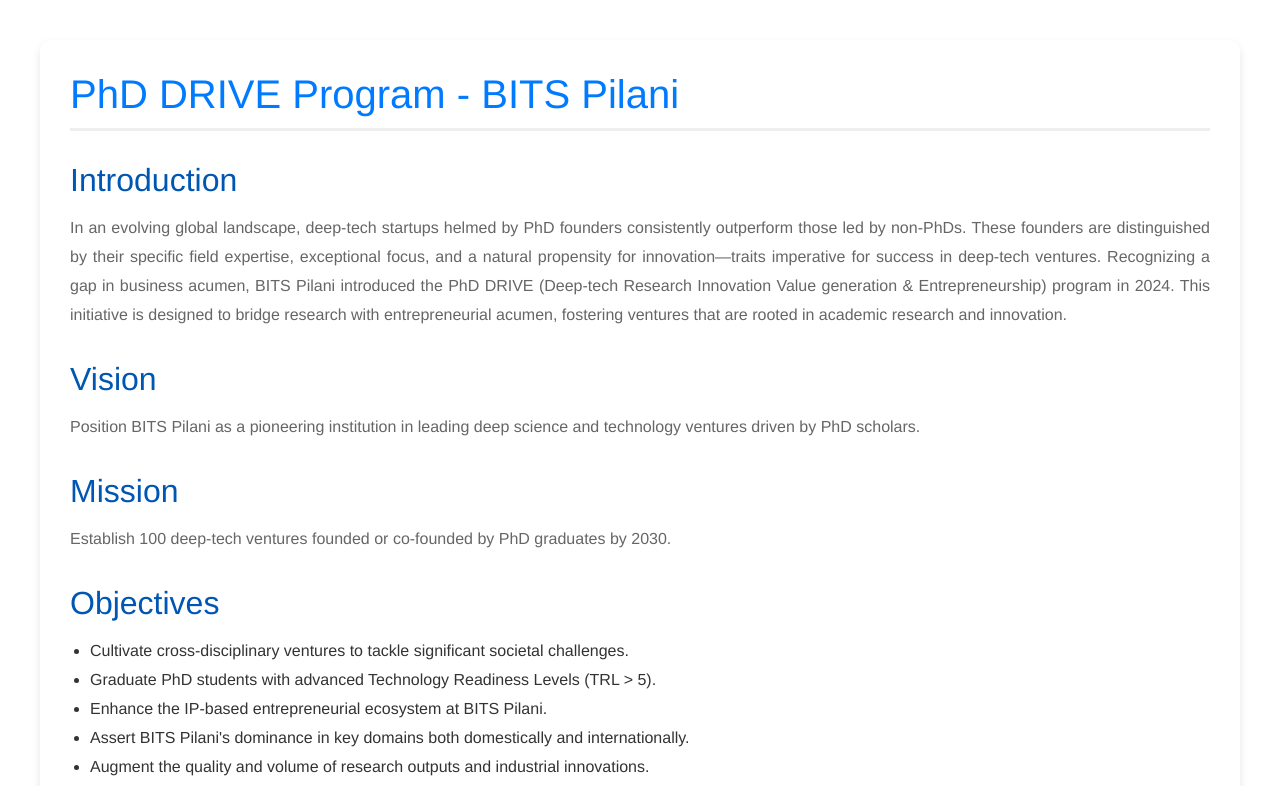
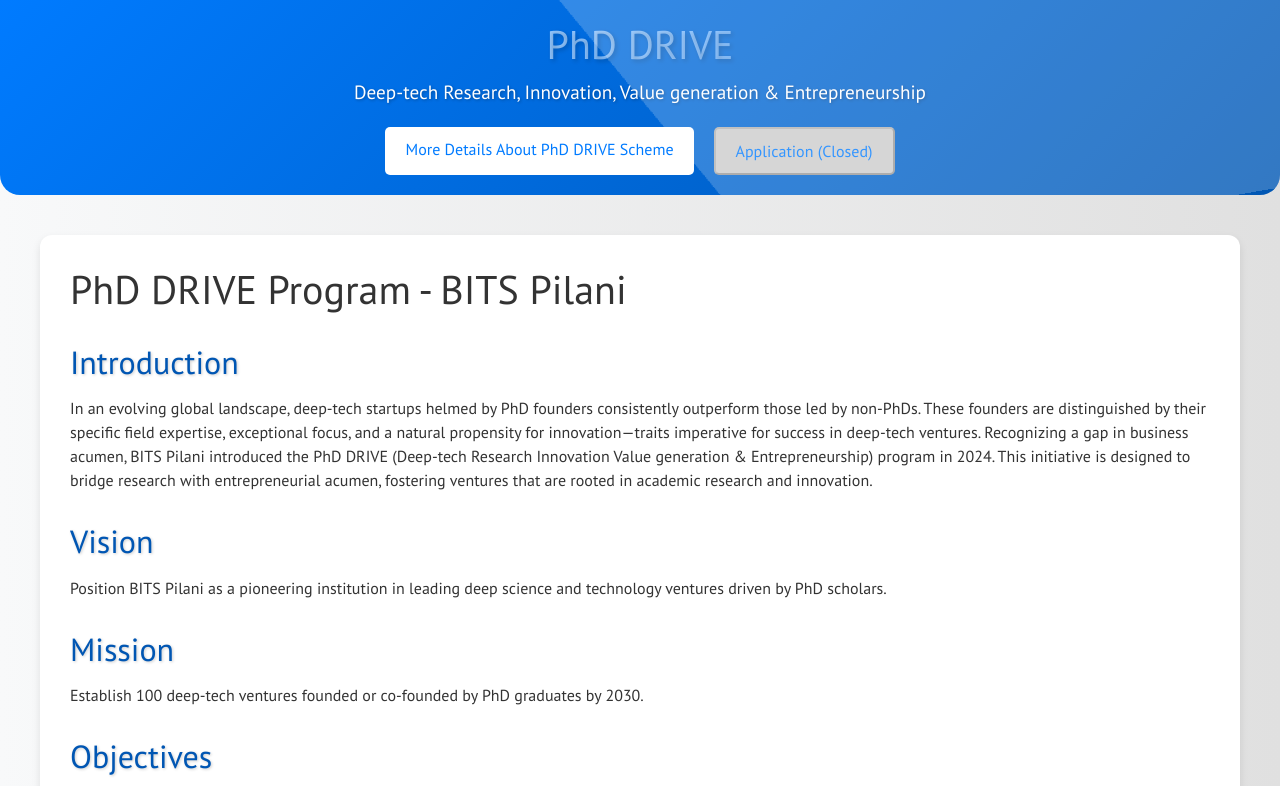
Before and after one commit to PriyanshuShekhar10/sire-cdrf, a React (Create React App) app: page /phddrive in a window 1280 px wide. Shown: the top 786 px of the page. Built offline with nearby package versions, Linux system fonts and the light colour scheme.

Commit message:
phd drive

```diff
--- a/src/Pages/PhdDrive/PhdDrive.js
+++ b/src/Pages/PhdDrive/PhdDrive.js
@@ -1,8 +1,27 @@
 import React from "react";
 import styles from "./PhdDrive.module.css";
+import Image from "./image.png";
 
 export default function PhdDrive() {
   return (
+    <div>
+      {/* New Header Section */}
+      <div className={styles.headerSection}>
+        <h1 className={styles.headerTitle}>PhD DRIVE</h1>
+        <p className={styles.headerSubtitle}>
+          Deep-tech Research, Innovation, Value generation & Entrepreneurship
+        </p>
+        <div className={styles.buttonGroup}>
+          <a href="#" className={styles.headerButton}>
+            More Details About PhD DRIVE Scheme
+          </a>
+          <button className={styles.headerButton} disabled>
+            Application (Closed)
+          </button>
+        </div>
+      </div>
+
+      {/* Existing Content */}
       <div className={styles.container}>
         <h1 className={styles.header}>PhD DRIVE Program - BITS Pilani</h1>
 
@@ -10,14 +29,15 @@
           <h2 className={styles.title}>Introduction</h2>
           <p className={styles.details}>
             In an evolving global landscape, deep-tech startups helmed by PhD
-          founders consistently outperform those led by non-PhDs. These founders
-          are distinguished by their specific field expertise, exceptional
-          focus, and a natural propensity for innovation—traits imperative for
-          success in deep-tech ventures. Recognizing a gap in business acumen,
-          BITS Pilani introduced the PhD DRIVE (Deep-tech Research Innovation
-          Value generation & Entrepreneurship) program in 2024. This initiative
-          is designed to bridge research with entrepreneurial acumen, fostering
-          ventures that are rooted in academic research and innovation.
+            founders consistently outperform those led by non-PhDs. These
+            founders are distinguished by their specific field expertise,
+            exceptional focus, and a natural propensity for innovation—traits
+            imperative for success in deep-tech ventures. Recognizing a gap in
+            business acumen, BITS Pilani introduced the PhD DRIVE (Deep-tech
+            Research Innovation Value generation & Entrepreneurship) program in
+            2024. This initiative is designed to bridge research with
+            entrepreneurial acumen, fostering ventures that are rooted in
+            academic research and innovation.
           </p>
         </div>
 
@@ -41,19 +61,19 @@
           <h2 className={styles.title}>Objectives</h2>
           <ul className={styles.list}>
             <li>
-            Cultivate cross-disciplinary ventures to tackle significant societal
-            challenges.
+              Cultivate cross-disciplinary ventures to tackle significant
+              societal challenges.
             </li>
             <li>
-            Graduate PhD students with advanced Technology Readiness Levels (TRL
-            > 5).
+              Graduate PhD students with advanced Technology Readiness Levels
+              (TRL &gt; 5).
             </li>
             <li>
               Enhance the IP-based entrepreneurial ecosystem at BITS Pilani.
             </li>
             <li>
-            Assert BITS Pilani's dominance in key domains both domestically and
-            internationally.
+              Assert BITS Pilani's dominance in key domains both domestically
+              and internationally.
             </li>
             <li>
               Augment the quality and volume of research outputs and industrial
@@ -81,20 +101,27 @@
           <h2 className={styles.title}>Fellowship and Funding</h2>
           <p className={styles.details}>
             <span className={styles.bold}>Fellowship:</span> ₹60,000 monthly
-          stipend plus benefits for up to five years, contingent on performance.
+            stipend plus benefits for up to five years, contingent on
+            performance.
             <br />
-          <span className={styles.bold}>Seed Funding:</span> Up to ₹10 lakhs to
-          develop prototypes, with a potential for similar amounts during
+            <span className={styles.bold}>Seed Funding:</span> Up to ₹10 lakhs
+            to develop prototypes, with a potential for similar amounts during
             incubation phases.
             <br />
             <span className={styles.bold}>Incubation Support:</span> Preferred
-          access to Technology Business Incubators (TBIs) in exchange for equity
-          stakes in ventures.
+            access to Technology Business Incubators (TBIs) in exchange for
+            equity stakes in ventures.
             <br />
             <span className={styles.bold}>Additional Funding:</span> Access to
-          industry and alumni funds, along with streamlined entry to government
-          funding schemes via TBIs.
+            industry and alumni funds, along with streamlined entry to
+            government funding schemes via TBIs.
           </p>
+        </div>
+      </div>
+
+      {/* Image at the Bottom */}
+      <div className={styles.imageContainer}>
+        <img src={Image} alt="PhD DRIVE Image" className={styles.bottomImage} />
       </div>
     </div>
   );
--- a/src/Pages/PhdDrive/PhdDrive.module.css
+++ b/src/Pages/PhdDrive/PhdDrive.module.css
@@ -1,26 +1,112 @@
-/* PhdDrive.module.css */
+@import url('https://fonts.googleapis.com/css2?family=PT+Sans:wght@400;700&display=swap');
+
+/* Global Styles */
+body {
+    font-family: 'PT Sans', sans-serif;
+    background: linear-gradient(to right, #f8f9fa, #e0e0e0);
+    margin: 0;
+    padding: 0;
+    scroll-behavior: smooth;
+}
+
+/* Container */
 .container {
     margin: 40px;
     padding: 30px;
-    font-family: 'Helvetica Neue', Arial, sans-serif;
+    font-family: 'PT Sans', sans-serif;
     color: #333;
     background-color: #ffffff;
     border-radius: 12px;
     box-shadow: 0 4px 8px rgba(0, 0, 0, 0.1);
-    transition: box-shadow 0.3s ease-in-out;
+    transition: box-shadow 0.3s ease-in-out, transform 0.3s ease-in-out;
+    position: relative;
+    overflow: hidden;
 }
 
 .container:hover {
     box-shadow: 0 8px 16px rgba(0, 0, 0, 0.15);
+    transform: translateY(-5px);
 }
 
-.header {
-    color: #007bff;
-    padding-bottom: 10px;
-    margin-bottom: 20px;
-    border-bottom: 3px solid #eeeeee;
+/* Header Section */
+.headerSection {
+    text-align: center;
+    padding: 20px 0;
+    background: linear-gradient(135deg, #007bff, #0056b3);
+    color: white;
+    border-radius: 0 0 20px 20px;
+    position: relative;
+    overflow: hidden;
 }
 
+.headerSection::before {
+    content: "";
+    position: absolute;
+    top: -50%;
+    left: -50%;
+    width: 200%;
+    height: 200%;
+    background: linear-gradient(60deg, rgba(255, 255, 255, 0.2) 25%, transparent 25%, transparent 50%, rgba(255, 255, 255, 0.2) 50%, rgba(255, 255, 255, 0.2) 75%, transparent 75%, transparent);
+    animation: rotate 6s linear infinite;
+    transform-origin: center;
+}
+
+@keyframes rotate {
+    from {
+        transform: rotate(0deg);
+    }
+
+    to {
+        transform: rotate(360deg);
+    }
+}
+
+.headerTitle {
+    font-size: 2.5rem;
+
+    background: linear-gradient(135deg, #ffffff, #007bff);
+    -webkit-background-clip: text;
+    -webkit-text-fill-color: transparent;
+    margin-bottom: 10px;
+    text-shadow: 2px 2px 4px rgba(0, 0, 0, 0.2);
+}
+
+.headerSubtitle {
+    font-size: 1.2rem;
+    color: white;
+    margin-bottom: 20px;
+    text-shadow: 1px 1px 3px rgba(0, 0, 0, 0.3);
+}
+
+.buttonGroup {
+    display: flex;
+    justify-content: center;
+    gap: 20px;
+    margin-top: 20px;
+}
+
+.headerButton {
+    padding: 10px 20px;
+    background-color: #ffffff;
+    color: #007bff;
+    text-decoration: none;
+    border-radius: 5px;
+    transition: background-color 0.3s ease-in-out, transform 0.3s ease-in-out;
+    font-family: 'PT Sans', sans-serif;
+}
+
+.headerButton:hover {
+    background-color: #0056b3;
+    color: #ffffff;
+    transform: scale(1.05);
+}
+
+.headerButton:disabled {
+    background-color: #cccccc;
+    cursor: not-allowed;
+}
+
+/* Section Titles */
 .section {
     margin-top: 30px;
 }
@@ -28,28 +114,64 @@
 .title {
     color: #0056b3;
     margin-bottom: 15px;
+    text-shadow: 1px 1px 3px rgba(0, 0, 0, 0.2);
 }
 
+/* Lists */
 .list {
     padding-left: 20px;
     list-style-type: disc;
     line-height: 1.8;
+    color: #333;
+    transition: color 0.3s ease-in-out;
 }
 
+.list:hover {
+    color: #007bff;
+}
+
+/* Bold Text */
 .bold {
     font-weight: 600;
+    color: #333;
+    transition: color 0.3s ease-in-out;
 }
 
-.details {
-    margin-top: 5px;
-    line-height: 1.8;
-    text-align: justify;
-    color: #666666;
+.bold:hover {
+    color: #007bff;
 }
 
+/* Image Styling */
+.imageContainer {
+    display: flex;
+    justify-content: center;
+    margin: 40px 0;
+}
+
+.bottomImage {
+    max-width: 100%;
+    height: auto;
+    border-radius: 12px;
+    box-shadow: 0 4px 8px rgba(0, 0, 0, 0.1);
+    transition: transform 0.3s ease-in-out;
+}
+
+.bottomImage:hover {
+    transform: scale(1.05);
+}
+
+/* Responsive Styles */
 @media (max-width: 768px) {
     .container {
         margin: 20px;
         padding: 20px;
     }
+
+    .headerTitle {
+        font-size: 2rem;
+    }
+
+    .headerSubtitle {
+        font-size: 1rem;
+    }
 }
```
Also changed, not shown: src/Pages/PhdDrive/image.png (added). Lines whose indentation alone changed are shown as unchanged.
